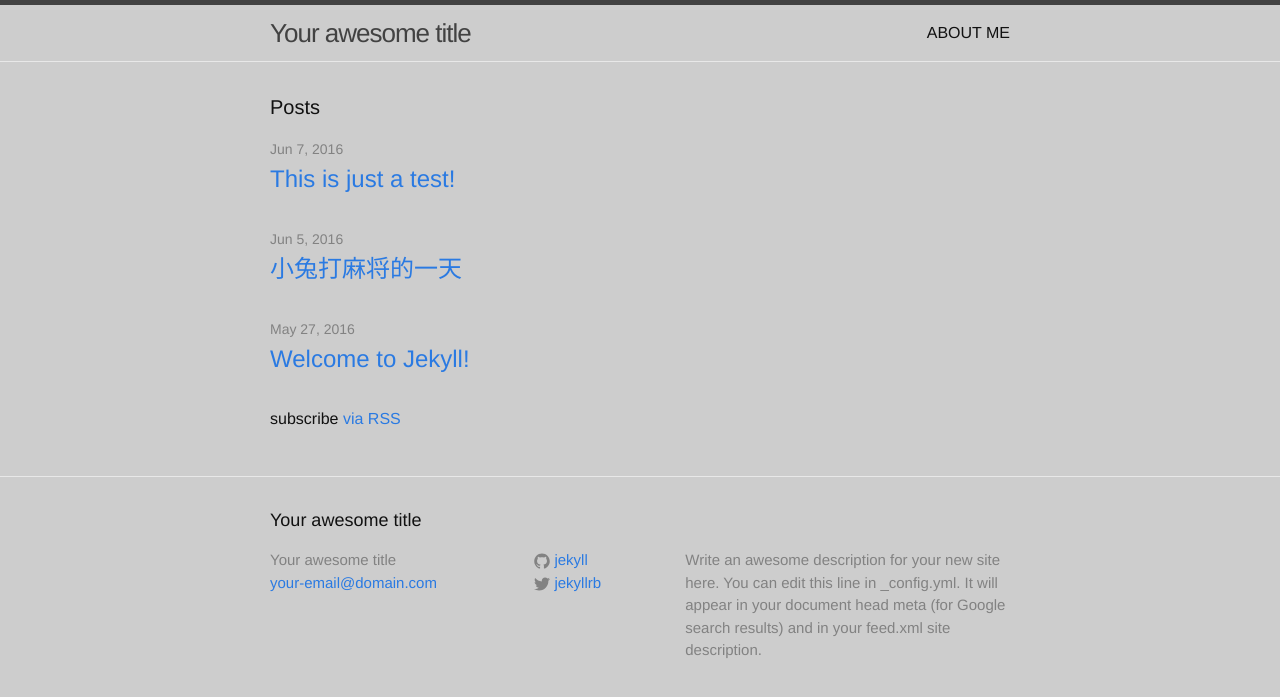
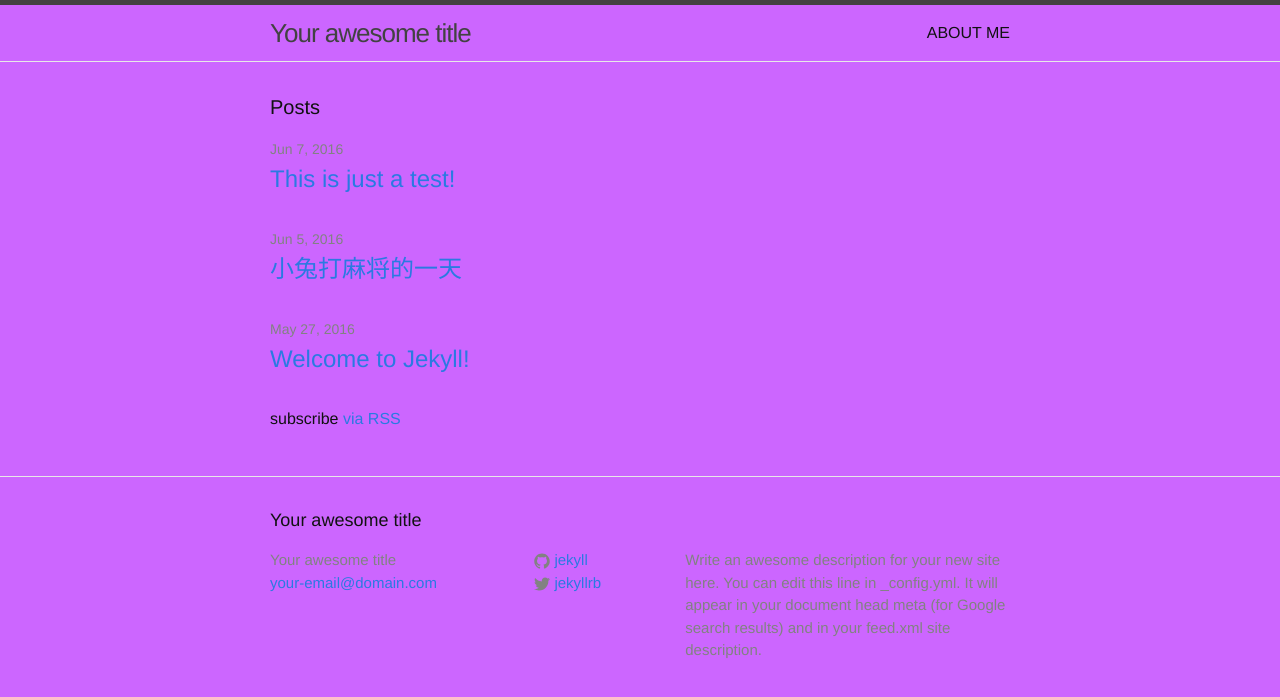
Before and after one commit to leporidfelinity/leporidfelinity.github.io, a Jekyll site: the page built from index.html, in a window 1280 px wide. Shown: the top 697 px of the page. Built offline with Jekyll 4.4.1, drawn with Linux system fonts in a browser that asks for light colours.

Commit message:
main scss

```diff
--- a/css/main.scss
+++ b/css/main.scss
@@ -15,7 +15,7 @@ $base-line-height: 1.5;
 $spacing-unit:     30px;
 
 $text-color:       #111;
-$background-color: #cdcdcd;
+$background-color: #cc66ff;
 $brand-color:      #2a7ae2;
 
 $grey-color:       #828282;
```
